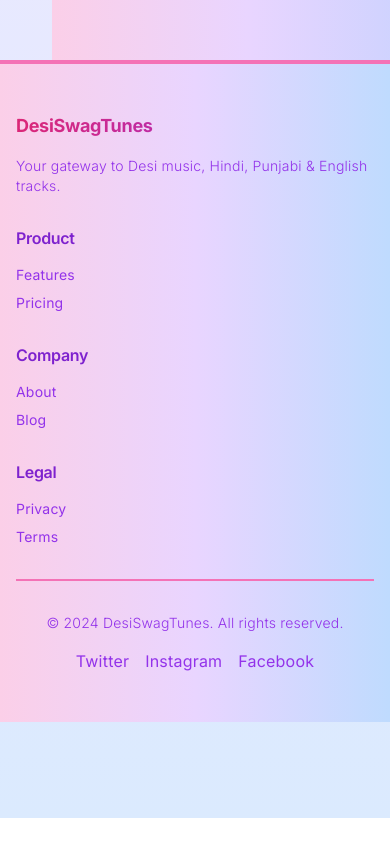
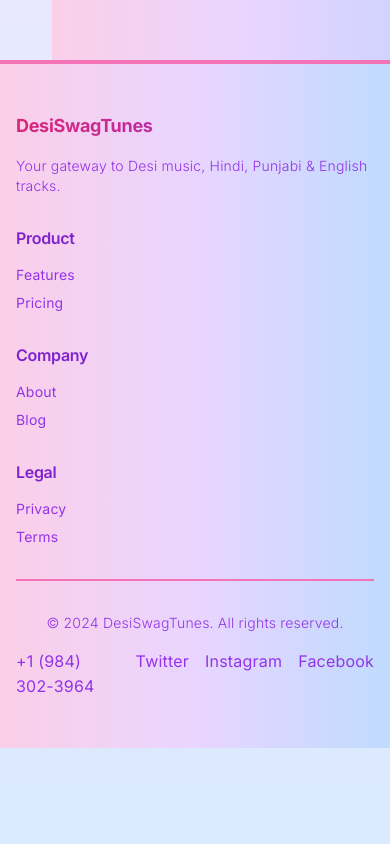
Before and after one commit to northstarai74-star/musicai, a React (Vite) app: page / in a window 390 px wide. Shown: the part 2294-3138 px from the top of the page. Before the commit the page ends 3112 px from the top, so only its background shows below. Built offline with nearby package versions, Linux system fonts and the light colour scheme.

Commit message:
Add phone number contact link to footer
Added clickable phone number +1 (984) 302-3964 to website footer for customer support calls.

Co-Authored-By: Claude Haiku 4.5 <noreply@anthropic.com>

```diff
--- a/src/components/Footer.tsx
+++ b/src/components/Footer.tsx
@@ -33,6 +33,7 @@ export default function Footer() {
         <div className="border-t-2 border-pink-400 pt-8 flex flex-col md:flex-row justify-between items-center">
           <p className="text-purple-600 text-sm font-light">© 2024 DesiSwagTunes. All rights reserved.</p>
           <div className="flex gap-4 mt-4 md:mt-0">
+            <a href="tel:+19843023964" className="text-purple-600 hover:text-purple-900 transition">+1 (984) 302-3964</a>
             <a href="#" className="text-purple-600 hover:text-purple-900 transition">Twitter</a>
             <a href="#" className="text-purple-600 hover:text-purple-900 transition">Instagram</a>
             <a href="#" className="text-purple-600 hover:text-purple-900 transition">Facebook</a>
```
